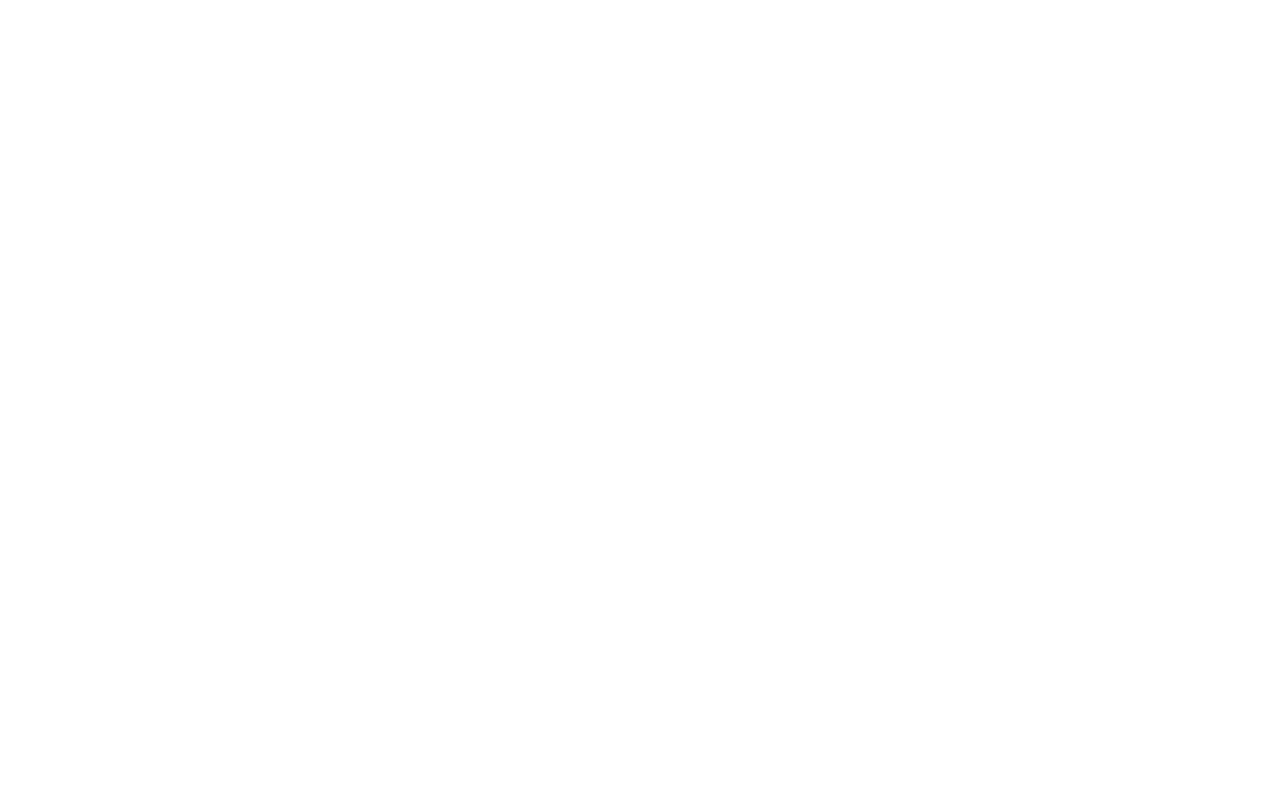
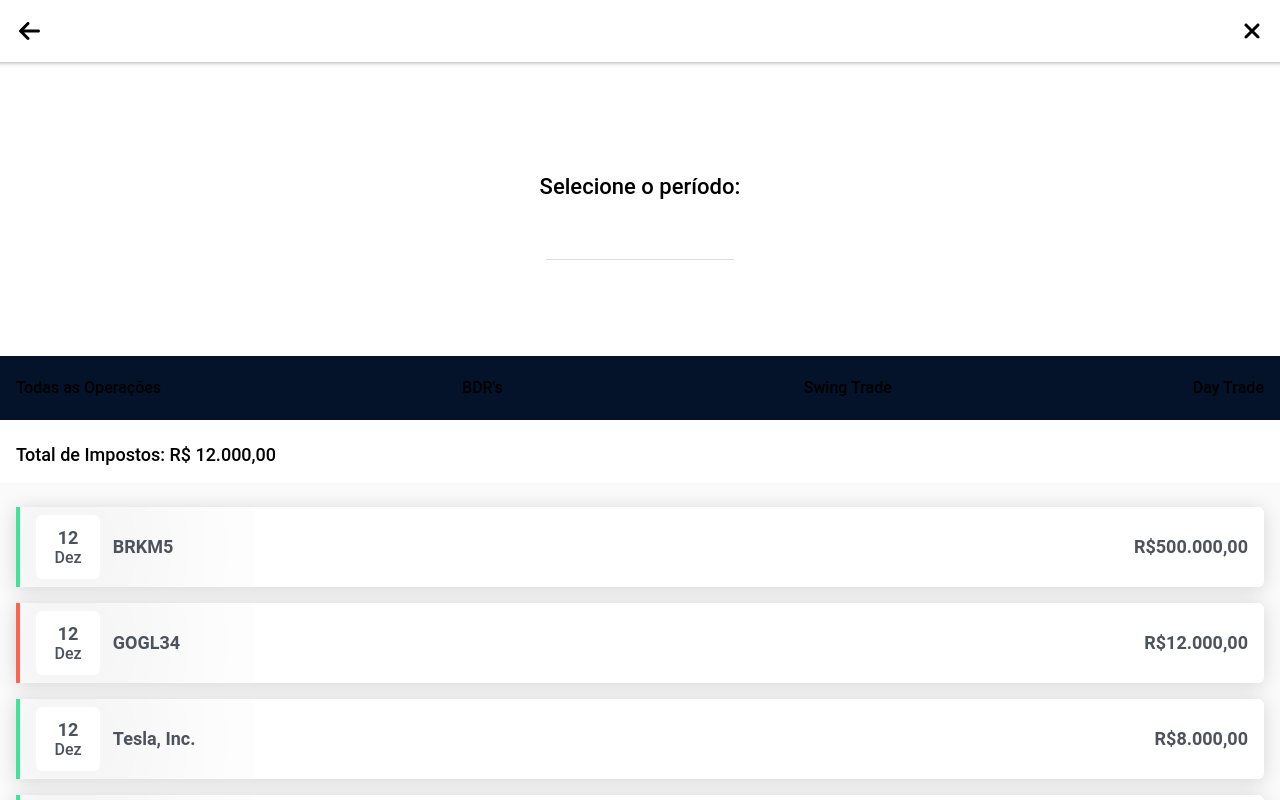
Before and after one commit to inteligentes-btg-hackathon/Frontend-ionic, a React (Create React App) app: page /stockTransactions in a window 1280 px wide. Built offline with nearby package versions, Linux system fonts and the light colour scheme.

Commit message:
feat(component/screen): add stock list component and change stock transactions screen

```diff
--- a/src/components/ListTabNavigator.tsx
+++ b/src/components/ListTabNavigator.tsx
@@ -20,10 +20,13 @@
   return (
     <div>
       <div className={hNavClass}>
-        <div className="horizontal-btn">My Button</div>
-        <div className="horizontal-btn">My Button</div>
-        <div className="horizontal-btn">My Button</div>
-        <div className="horizontal-btn">My Button</div>
+        {buttonList.map((button) => {
+          return (
+            <div className="horizontal-btn" onClick={button.onClickHandler}>
+              {button.text}
+            </div>
+          );
+        })}
       </div>
     </div>
   );
--- /dev/null
+++ b/src/components/lists/ListItemStock.tsx
@@ -0,0 +1,40 @@
+import { IonItem } from "@ionic/react";
+import "../../styles/components/ListItemStock.css";
+
+interface ListItemStockProps {
+  itemTitle: string;
+  itemTransactionResult: string;
+  isLoss: boolean;
+}
+
+const ListItemStock: React.FC<ListItemStockProps> = ({
+  itemTitle,
+  itemTransactionResult,
+  isLoss,
+}) => {
+  let stockMark = "green-mark";
+  if (isLoss) {
+    stockMark = "red-mark";
+  }
+
+  return (
+    <IonItem className={`stock-item ${stockMark}`} lines={"none"}>
+      <div className="block-section">
+        <div className="left-section-stock">
+          <div className="date-box">
+            <h5 className="date-title">12</h5>
+            <h6 className="date-month">Dez</h6>
+          </div>
+          <div className="info-block">
+            <h5 className="title">{itemTitle}</h5>
+          </div>
+        </div>
+        <div className="right-section-stock">
+          <h5 className="price-text">R${itemTransactionResult}</h5>
+        </div>
+      </div>
+    </IonItem>
+  );
+};
+
+export default ListItemStock;
--- /dev/null
+++ b/src/components/lists/StockListBox.tsx
@@ -0,0 +1,34 @@
+import { IonList } from "@ionic/react";
+import "../../styles/components/StockListBox.css";
+import ListItemStock from "./ListItemStock";
+
+interface Item {
+  itemTitle: string;
+  itemTransactionResult: string;
+  isLoss: boolean;
+}
+
+interface StockListBoxProps {
+  items: Item[];
+}
+
+const StockListBox: React.FC<StockListBoxProps> = ({ items }) => {
+  return (
+    <IonList className="ion-list-background">
+      <>
+        {items.map((item, i) => {
+          return (
+            <ListItemStock
+              key={i}
+              itemTitle={item.itemTitle}
+              itemTransactionResult={item.itemTransactionResult}
+              isLoss={item.isLoss}
+            />
+          );
+        })}
+      </>
+    </IonList>
+  );
+};
+
+export default StockListBox;
--- a/src/pages/stockTransactions.tsx
+++ b/src/pages/stockTransactions.tsx
@@ -1,12 +1,92 @@
-import { IonPage, IonContent } from "@ionic/react";
-import FacilitaBtgBlock from "../components/FacilitaBtgBlock";
+import { IonPage } from "@ionic/react";
+import NavHeaderDefault from "../components/headers/NavHeaderDefault";
+import StockListBox from "../components/lists/StockListBox";
+import ListTabNavigator from "../components/ListTabNavigator";
+import MomentSelect from "../components/MomentSelect";
+
+import "../styles/stockTransactions.css";
+
+const itemList = [
+  {
+    itemTitle: "BRKM5",
+    itemSubtitle: "Braskem S.A.",
+    itemTransactionResult: "500.000,00",
+    isLoss: false,
+  },
+  {
+    itemTitle: "GOGL34",
+    itemSubtitle: "09/09/2022",
+    itemTransactionResult: "12.000,00",
+    isLoss: true,
+  },
+  {
+    itemTitle: "Tesla, Inc.",
+    itemSubtitle: "08/09/2022",
+    itemTransactionResult: "8.000,00",
+    isLoss: false,
+  },
+  {
+    itemTitle: "Simulação 15#",
+    itemSubtitle: "10/07/2022",
+    itemTransactionResult: "500.000,00",
+    isLoss: false,
+  },
+  {
+    itemTitle: "Simulação 14#",
+    itemSubtitle: "10/06/2022",
+    itemTransactionResult: "500.000",
+    isLoss: true,
+  },
+  {
+    itemTitle: "Simulação 13#",
+    itemSubtitle: "10/05/2022",
+    itemTransactionResult: "500.000,00",
+    isLoss: false,
+  },
+  {
+    itemTitle: "Simulação 12#",
+    itemSubtitle: "10/04/2022",
+    itemTransactionResult: "500.000,00",
+    isLoss: false,
+  },
+  {
+    itemTitle: "Simulação 11#",
+    itemSubtitle: "10/03/2022",
+    itemTransactionResult: "500.000,00",
+    isLoss: true,
+  },
+];
 
 const StockTransactions: React.FC = () => {
   return (
     <IonPage>
-      <IonContent>
-        <FacilitaBtgBlock />
-      </IonContent>
+      <NavHeaderDefault
+        leftArrowClickHandler={() => {
+          alert("left click");
+        }}
+        closeIconClickHandler={() => {
+          alert("close-click");
+        }}
+        showCloseButton
+        showLeftArrow
+      />
+      <MomentSelect
+        title="Selecione o período:"
+        items={["Dezembro/2019", "Janeiro/2020"]}
+      />
+      <ListTabNavigator
+        buttonList={[
+          { text: "Todas as Operações", onClickHandler: () => {} },
+          { text: "BDR's", onClickHandler: () => {} },
+          { text: "Swing Trade", onClickHandler: () => {} },
+          { text: "Day Trade", onClickHandler: () => {} },
+        ]}
+      />
+      <div className="tax-fee-info">
+        <h5>Total de Impostos: R$ 12.000,00</h5>
+      </div>
+
+      <StockListBox items={itemList} />
     </IonPage>
   );
 };
--- /dev/null
+++ b/src/styles/components/ListItemStock.css
@@ -0,0 +1,96 @@
+.stock-item {
+  border-radius: 0 6px 6px 0;
+  height: 5em;
+  color: #4c535d;
+  display: flex;
+  flex-direction: column;
+  justify-content: center;
+
+}
+
+.green-mark {
+  border-left: #41e396 solid 4px;
+}
+
+.red-mark {
+  border-left: #fa6450 solid 4px;
+}
+
+ion-item {
+  box-shadow: 0px 2px 19px rgba(0, 0, 0, 0.15);
+  --padding-start: 0px;
+  --ion-safe-area-left: 0px;
+  --padding-end: 0px;
+  --inner-padding-end: 0px;
+}
+
+.right-section-stock {
+  display: flex;
+  justify-content: end;
+  align-items: center;
+  font-size: 1.4em;
+}
+
+.left-section-stock {
+  padding-top: 1em;
+  padding-bottom: 1em;
+  display: flex;
+  flex-direction: row;
+  align-items: center;
+  justify-content: space-around;
+  max-width: 10em;
+}
+
+.date-box {
+  display: flex;
+  flex-direction: column;
+  justify-content: center;
+  align-items: center;
+
+  border-radius: 6px;
+  min-height: 4em;
+  min-width: 4em;
+  box-shadow: 0px 0px 186px rgba(0, 0, 0, 0.5);
+  margin-right: 0.8em;
+}
+
+.block-section {
+  display: flex;
+  flex-direction: row;
+  justify-content: space-between;
+  padding: 1em;
+  width: 100%;
+}
+
+.date-title {
+  font-weight: 600;
+  margin: 0;
+}
+.date-month {
+  margin: 0;
+}
+
+.title {
+  margin: 0;
+  font-weight: bold;
+}
+
+.subtitle {
+  margin: 0;
+}
+
+.stock-item {
+  margin: 1em;
+}
+
+
+.info-block {
+  display: flex;
+  flex-direction: column;
+}
+
+.price-text {
+  font-weight: 600;
+  margin: 0;
+  padding: 0;
+}
--- /dev/null
+++ b/src/styles/components/StockListBox.css
@@ -0,0 +1,18 @@
+.ion-list-background {
+  background-color: #fafafa;
+  /* overflow: scroll; */
+}
+
+.list-wrapper {
+  background-color: #fafafa;
+  /* height: 100%; */
+}
+
+
+.content-box {
+ background-color: rebeccapurple;
+}
+
+ion-list {
+overflow: auto;
+}
--- a/src/styles/stockTransactions.css
+++ b/src/styles/stockTransactions.css
@@ -0,0 +1,8 @@
+.tax-fee-info {
+  display: flex;
+  background-color: white;
+  color: black;
+  padding: 0.5em;
+  padding-left: 1em;
+  padding-right: 1em;
+}
```
